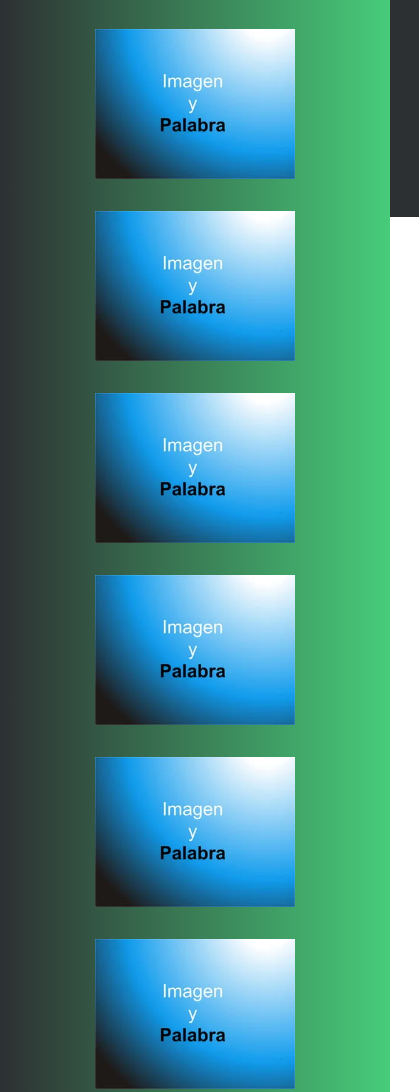
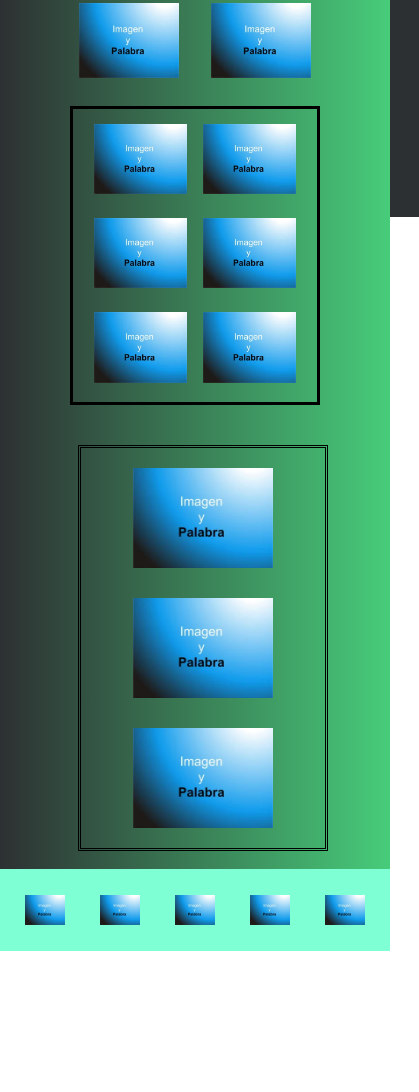
Before and after one commit to CAPi0807/PWM, a website: page CODIGO-HTML/PAGINAS/home.html in a window 390 px wide. Shown: the part 827-1919 px from the top of the page, 419 px wide, since content can reach past the window. After the commit the page ends 1778 px from the top, so only its background shows below. Drawn offline with Linux system fonts and the light colour scheme.

Commit message:
Home responsive a móvil completo

```diff
--- a/CODIGO-CSS/Estilos.css
+++ b/CODIGO-CSS/Estilos.css
@@ -88,6 +88,12 @@ main{
     overflow: auto;
     text-align: center;
 }
+
+#articulos_home{
+    width: 100%;
+    display: flex;
+}
+
 
 .filtros{
     background-color: rgb(200, 233, 200);
@@ -589,4 +595,54 @@ th {
         right: 0;
     }
 
+    .mySlides_fade {
+        width: 80%;
+        height: 200px;
+    }
+
+    #articulos_home{
+        display: block;
+    }
+
+    .líneaJuegos img {
+        width: 100px; /* Establece el ancho deseado para las imágenes */
+        height: auto; /* Permite que la altura se ajuste automáticamente para mantener la proporción */
+        margin: 0.5em 1em; /* Ajusta el margen entre las imágenes */
+    }
+
+    #contenedor_imagenes_destacadas{
+        width: 60%;
+        max-height: 50%;
+        margin-top: 20px;
+        margin-bottom: 20px;
+        margin-right: 20px;
+        margin-left: 20px;
+        padding: 5px;
+        border-color: black;
+        border-style:solid;
+        display: inline-block;
+    }
+
+    #contenedor_imagenes_destacadas img{
+        max-height: 200px;
+        object-fit: cover;
+        padding: 10px 5px;
+    }
+
+    #contenedor_imagenes_noticias{
+        margin-left: 20%;
+        width: 60%;
+        max-height: 50%;
+        margin-top: 20px;
+        margin-bottom: 20px;
+        padding: 5px;
+        border-color: black;
+        border-style: double;
+    }
+    #contenedor_imagenes_noticias img{
+        width: 60%;
+        max-height: 100px;
+        padding: 15px;
+    }
+
 }
--- a/CODIGO-HTML/PAGINAS/home.html
+++ b/CODIGO-HTML/PAGINAS/home.html
@@ -51,8 +51,8 @@
             </section>
 
 
-        <section style="width: 100%; display: flex;" >
-            <section id = contenedor_imagenes_destacadas style="margin-left: 100px; margin-top: 30px; ">
+        <section id="articulos_home">
+            <section id = contenedor_imagenes_destacadas>
                 <img src = "imagenEjemplo.jpg">
                 <img src = "imagenEjemplo.jpg">
                 <br>
```
